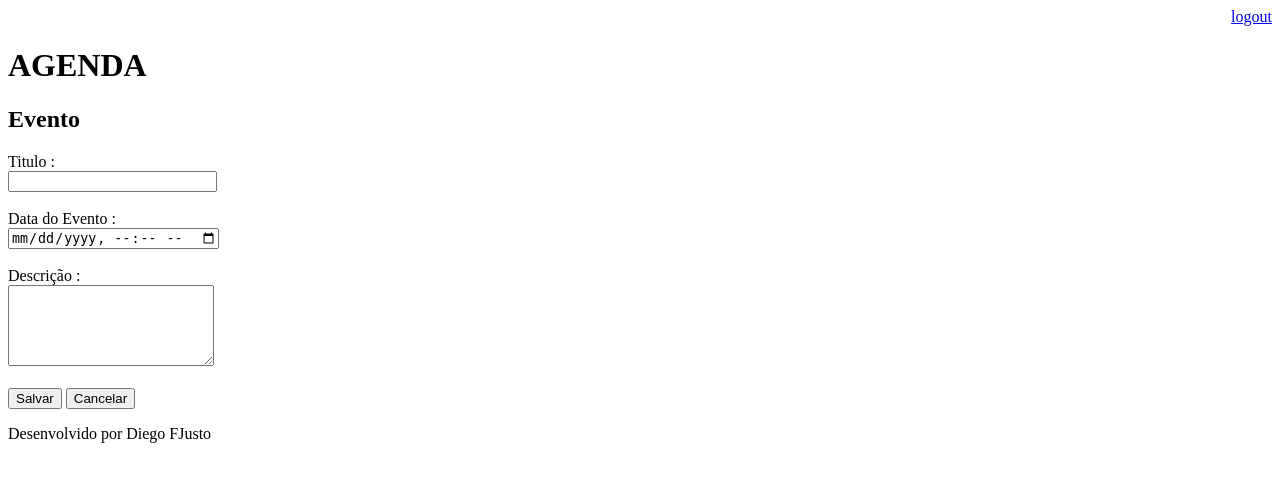
After one commit to DiegoFJusto/agenda, a Django app: page /agenda/evento/ in a window 1280 px wide. The commit adds this page. Shown: the top 482 px of the page. Run offline with Django 3.2, Linux system fonts and the light colour scheme; a user stored in the database is signed in.

Commit message:
Incluido tela de inserção de dados na agenda (database) e incluido o gitignore para ignorar arquivos compilados

```diff
--- a/agenda/urls.py
+++ b/agenda/urls.py
@@ -23,7 +23,8 @@ from django.views.generic import RedirectView
 urlpatterns = [
     path('admin/', admin.site.urls),
     path('agenda/', views.lista_eventos),
-    #path('', views.index)
+    path('agenda/evento/', views.evento),
+    path('agenda/evento/submit', views.submit_evento),
     path('', RedirectView.as_view(url='/agenda/')),
     path('login/', views.login_user),
     path('login/submit', views.submit_login),
--- a/core/views.py
+++ b/core/views.py
@@ -37,3 +37,17 @@ def lista_eventos(request):
     evento = Evento.objects.filter(usuario=usuario)
     dados = {'eventos':evento}
     return render(request, 'agenda.html', dados)
+
+@login_required(login_url='/login/')
+def evento(request):
+    return render(request, 'evento.html')
+
+@login_required(login_url='/login/')
+def submit_evento(request):
+    if request.POST:
+        titulo = request.POST.get('titulo')
+        data_evento = request.POST.get('data_evento')
+        descricao = request.POST.get('descricao')
+        usuario = request.user
+        Evento.objects.create(titulo=titulo, data_evento=data_evento, descricao=descricao, usuario=usuario)
+    return redirect('/')
--- /dev/null
+++ b/templates/evento.html
@@ -0,0 +1,26 @@
+{% extends "model-page.html" %}
+
+{% block content %}
+
+<h2>Evento</h2>
+
+<form action="submit" method="POST"> {% csrf_token %}
+    <label>Titulo :</label>
+    <br>
+    <input type="text" name="titulo" size="23">
+    <br><br>
+    <label>Data do Evento :</label>
+    <br>
+    <input type="datetime-local" name="data_evento">
+    <br><br>
+    <label>Descrição :</label>
+    <br>
+    <textarea name="descricao" rows="5" cols="23"></textarea>
+    <br><br>
+    <button type="submit">Salvar</button>
+    <a href="/">
+        <button type="button">Cancelar</button>
+    </a>
+</form>
+
+{% endblock %}
```
Also changed, not shown: templates/agenda.html (+6 -3 lines), db.sqlite3, 1 other file.
